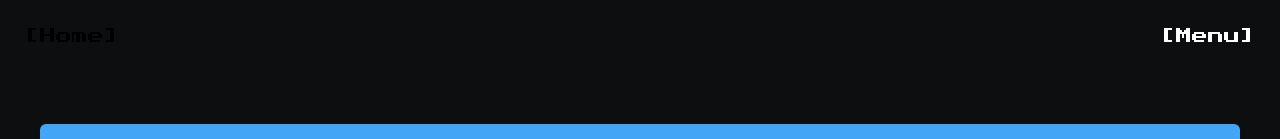
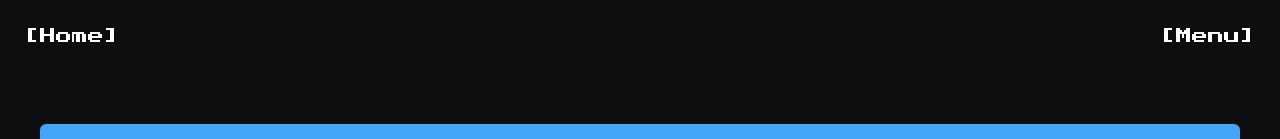
Before and after one commit to sohamsangole/portfolio-website, a Next.js app: page /projects in a window 1280 px wide. Shown: the top 139 px of the page. Built offline with nearby package versions, Linux system fonts and the light colour scheme.

Commit message:
Corrected the hover on HOME

```diff
--- a/src/app/about/page.js
+++ b/src/app/about/page.js
@@ -8,7 +8,7 @@ const AboutPage = () => {
     return (
         <main className='bg-[#0c0e10] min-h-screen  flex flex-col justify-between py-6 px-6 text-center'>
             <div className="flex justify-between">
-                <button onClick={() => window.location.href = "/"}>[Home]</button>
+                <button className='text-white hover:text-red-500 duration-1000' onClick={() => window.location.href = "/"}>[Home]</button>
                 <div>
                     <DropDownMenu />
                 </div>
--- a/src/app/projects/page.js
+++ b/src/app/projects/page.js
@@ -31,7 +31,7 @@ const Projects = () => {
     return (
         <main className={`bg-[#0c0e10] py-6 px-6 min-h-screen flex flex-col justify-between`} >
             <div className="flex justify-between">
-                <button onClick={() => window.location.href = "/"}>[Home]</button>
+                <button className='text-white hover:text-red-500 duration-1000' onClick={() => window.location.href = "/"}>[Home]</button>
                 <div>
                     <DropDownMenu />
                 </div>
```
